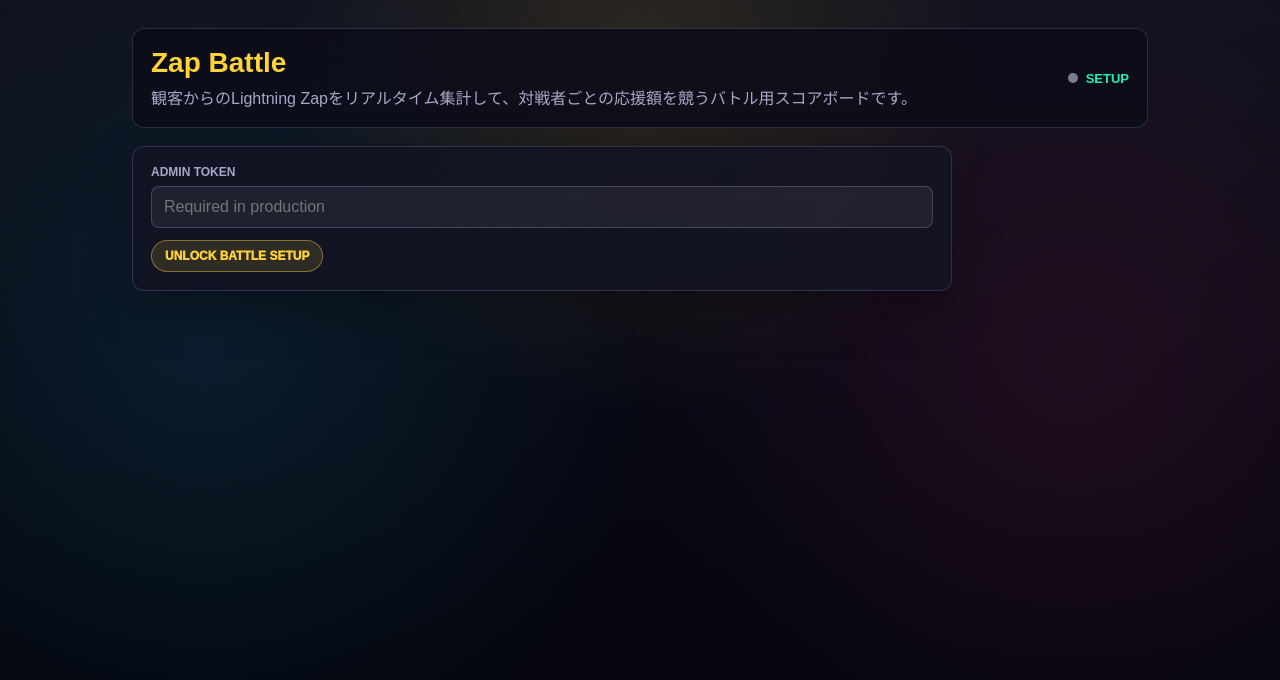
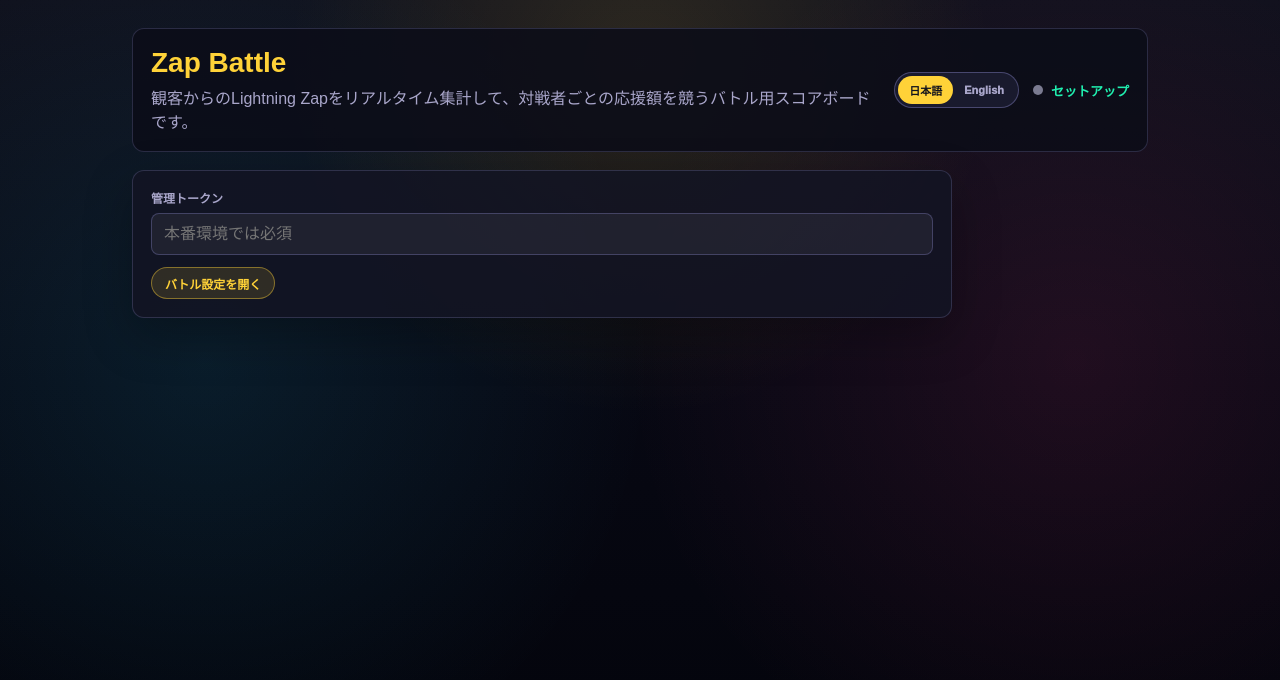
Before and after one commit to TokyoBitcoinBase/zap-battle, a Next.js app: page / in a window 1280 px wide. Shown: the top 680 px of the page. Built offline with nearby package versions, Linux system fonts and the light colour scheme.

Commit message:
Improve bilingual battle launcher

```diff
--- a/app/globals.css
+++ b/app/globals.css
@@ -365,6 +365,38 @@ select {
   padding: 18px;
 }
 
+.home-top-actions {
+  align-items: center;
+  display: flex;
+  flex: 0 0 auto;
+  gap: 14px;
+}
+
+.language-switch {
+  background: rgba(31, 32, 55, 0.72);
+  border: 1px solid rgba(136, 133, 201, 0.42);
+  border-radius: 999px;
+  display: inline-flex;
+  padding: 3px;
+}
+
+.language-option {
+  background: transparent;
+  border: 0;
+  border-radius: 999px;
+  color: var(--muted);
+  cursor: pointer;
+  font-size: 11px;
+  font-weight: 1000;
+  min-height: 28px;
+  padding: 0 11px;
+}
+
+.language-option.active {
+  background: var(--gold);
+  color: #11121d;
+}
+
 .auth-panel {
   align-items: flex-end;
 }
@@ -414,8 +446,7 @@ select {
 }
 
 .saved-battles {
-  border-bottom: 1px solid var(--line);
-  padding-bottom: 20px;
+  padding-top: 20px;
 }
 
 .saved-battles-head {
@@ -533,7 +564,8 @@ select {
 }
 
 .new-battle {
-  padding-top: 20px;
+  border-bottom: 1px solid var(--line);
+  padding-bottom: 20px;
 }
 
 .new-battle h2 {
@@ -563,6 +595,16 @@ select {
 }
 
 @media (max-width: 680px) {
+  .home-topbar {
+    align-items: stretch;
+    flex-direction: column;
+  }
+
+  .home-top-actions {
+    justify-content: space-between;
+    width: 100%;
+  }
+
   .saved-battle-list li {
     grid-template-columns: 1fr;
   }
--- a/app/page.tsx
+++ b/app/page.tsx
@@ -1,20 +1,76 @@
-import { BattleLauncher } from "@/src/ui/battle-launcher";
+"use client";
+
+import { useEffect, useState } from "react";
+import { readBrowserStorage, writeBrowserStorage } from "@/src/browser-storage";
+import { BattleLauncher, type BattleLauncherLocale } from "@/src/ui/battle-launcher";
+
+const HOME_COPY = {
+  en: {
+    description: "A live scoreboard that totals audience Lightning Zaps and compares support for each contestant.",
+    language: "Language",
+    setup: "setup"
+  },
+  ja: {
+    description: "観客からのLightning Zapをリアルタイム集計して、対戦者ごとの応援額を競うバトル用スコアボードです。",
+    language: "言語",
+    setup: "セットアップ"
+  }
+} satisfies Record<BattleLauncherLocale, {
+  description: string;
+  language: string;
+  setup: string;
+}>;
+
+const LOCALE_STORAGE_KEY = "zap-battle:locale";
 
 export default function HomePage() {
+  const [locale, setLocale] = useState<BattleLauncherLocale>("ja");
+  const copy = HOME_COPY[locale];
+
+  useEffect(() => {
+    const stored = readBrowserStorage(LOCALE_STORAGE_KEY, ["local"]);
+    if (stored === "ja" || stored === "en") setLocale(stored);
+  }, []);
+
+  function selectLocale(nextLocale: BattleLauncherLocale) {
+    setLocale(nextLocale);
+    writeBrowserStorage(LOCALE_STORAGE_KEY, nextLocale, ["local"]);
+  }
+
   return (
     <main className="page">
-      <section className="topbar">
+      <section className="topbar home-topbar">
         <div className="title">
           <h1>Zap Battle</h1>
-          <p>観客からのLightning Zapをリアルタイム集計して、対戦者ごとの応援額を競うバトル用スコアボードです。</p>
+          <p>{copy.description}</p>
         </div>
-        <div className="status">
-          <span className="status-dot" aria-hidden="true" />
-          <strong>setup</strong>
+        <div className="home-top-actions">
+          <div className="language-switch" role="group" aria-label={copy.language}>
+            <button
+              aria-pressed={locale === "ja"}
+              className={`language-option ${locale === "ja" ? "active" : ""}`}
+              onClick={() => selectLocale("ja")}
+              type="button"
+            >
+              日本語
+            </button>
+            <button
+              aria-pressed={locale === "en"}
+              className={`language-option ${locale === "en" ? "active" : ""}`}
+              onClick={() => selectLocale("en")}
+              type="button"
+            >
+              English
+            </button>
+          </div>
+          <div className="status">
+            <span className="status-dot" aria-hidden="true" />
+            <strong>{copy.setup}</strong>
+          </div>
         </div>
       </section>
 
-      <BattleLauncher />
+      <BattleLauncher locale={locale} />
     </main>
   );
 }
--- a/src/ui/battle-launcher.tsx
+++ b/src/ui/battle-launcher.tsx
@@ -10,19 +10,85 @@ type SessionsResponse = {
   sessions?: ZapBattleSessionSummary[];
 };
 
-export function BattleLauncher() {
+export type BattleLauncherLocale = "en" | "ja";
+
+type LauncherStatus = "" | "battleIdRequired" | "checking" | "invalid" | "verified";
+
+const LAUNCHER_COPY = {
+  en: {
+    admin: "Admin",
+    adminToken: "Admin Token",
+    adminTokenPlaceholder: "Required in production",
+    battleId: "Battle ID",
+    battleIdRequired: "Enter a Battle ID.",
+    checking: "Checking...",
+    checkingStatus: "Checking token...",
+    invalid: "Admin token is invalid.",
+    loadingSaved: "Loading saved URLs...",
+    newBattle: "New Battle URL",
+    noSaved: "No saved URLs.",
+    openAdmin: "Open Admin",
+    openPublic: "Open Public Display",
+    public: "Public Display",
+    publicUrl: "Public URL",
+    refresh: "Refresh",
+    refreshing: "Loading...",
+    savedBattle: "Saved Battle URLs",
+    savedDescription: "Saved battles are listed with the most recently updated first.",
+    savedLoadError: "Could not load saved URLs.",
+    statusDraft: "Ready",
+    statusEnded: "Ended",
+    statusLive: "Live",
+    statusPaused: "Paused",
+    unlock: "Unlock Battle Setup",
+    updated: "Updated",
+    verified: "Admin token verified."
+  },
+  ja: {
+    admin: "管理画面",
+    adminToken: "管理トークン",
+    adminTokenPlaceholder: "本番環境では必須",
+    battleId: "Battle ID",
+    battleIdRequired: "Battle IDを入力してください。",
+    checking: "確認中...",
+    checkingStatus: "管理トークンを確認しています...",
+    invalid: "管理トークンが正しくありません。",
+    loadingSaved: "保存済みURLを読み込んでいます...",
+    newBattle: "新しいBattle URL",
+    noSaved: "保存済みURLはありません。",
+    openAdmin: "管理画面を開く",
+    openPublic: "公開画面を開く",
+    public: "公開画面",
+    publicUrl: "公開URL",
+    refresh: "再読込",
+    refreshing: "読込中...",
+    savedBattle: "保存済みBattle URL",
+    savedDescription: "保存されているバトルを新しい順に表示しています。",
+    savedLoadError: "保存済みURLを読み込めませんでした。",
+    statusDraft: "開始待ち",
+    statusEnded: "終了",
+    statusLive: "ライブ",
+    statusPaused: "停止中",
+    unlock: "バトル設定を開く",
+    updated: "更新",
+    verified: "管理トークンを確認しました。"
+  }
+} satisfies Record<BattleLauncherLocale, Record<string, string>>;
+
+export function BattleLauncher({ locale = "ja" }: { locale?: BattleLauncherLocale }) {
   const router = useRouter();
   const [battleId, setBattleId] = useState("");
   const [adminToken, setAdminToken] = useState("");
   const [verified, setVerified] = useState(false);
   const [checking, setChecking] = useState(false);
-  const [status, setStatus] = useState("");
+  const [status, setStatus] = useState<LauncherStatus>("");
   const [savedSessions, setSavedSessions] = useState<ZapBattleSessionSummary[]>([]);
   const [sessionsLoading, setSessionsLoading] = useState(false);
-  const [sessionsError, setSessionsError] = useState("");
+  const [sessionsError, setSessionsError] = useState(false);
   const normalizedId = useMemo(() => normalizeBattleId(battleId), [battleId]);
   const displayPath = normalizedId ? sessionDisplayPath(normalizedId) : "";
   const operatorPath = displayPath ? `${displayPath}?admin=1&create=1` : "";
+  const copy = LAUNCHER_COPY[locale];
 
   useEffect(() => {
     const stored = readStoredAdminToken();
@@ -32,20 +98,20 @@ export function BattleLauncher() {
 
   async function verifyToken(token = adminToken) {
     setChecking(true);
-    setStatus("Checking token...");
+    setStatus("checking");
     try {
       const response = await fetch("/api/zap-live/admin/check", {
         method: "POST",
         headers: adminHeaders(token)
       });
-      if (!response.ok) throw new Error("Admin token is invalid.");
+      if (!response.ok) throw new Error("invalid_admin_token");
       writeStoredAdminToken(token.trim());
       setVerified(true);
-      setStatus("Admin token verified.");
+      setStatus("verified");
       void loadSavedSessions(token.trim());
-    } catch (error) {
+    } catch {
       setVerified(false);
-      setStatus(error instanceof Error ? error.message : "Admin token is invalid.");
+      setStatus("invalid");
     } finally {
       setChecking(false);
     }
@@ -53,17 +119,17 @@ export function BattleLauncher() {
 
   async function loadSavedSessions(token = adminToken) {
     setSessionsLoading(true);
-    setSessionsError("");
+    setSessionsError(false);
     try {
       const response = await fetch("/api/zap-live/sessions", {
         cache: "no-store",
         headers: adminHeaders(token)
       });
-      if (!response.ok) throw new Error("保存済みURLを読み込めませんでした。");
+      if (!response.ok) throw new Error("session_list_unavailable");
       const json = await response.json() as SessionsResponse;
       setSavedSessions(Array.isArray(json.sessions) ? json.sessions : []);
-    } catch (error) {
-      setSessionsError(error instanceof Error ? error.message : "保存済みURLを読み込めませんでした。");
+    } catch {
+      setSessionsError(true);
     } finally {
       setSessionsLoading(false);
     }
@@ -76,7 +142,7 @@ export function BattleLauncher() {
 
   function openOperatorDisplay() {
     if (!operatorPath) {
-      setStatus("Battle IDを入力してください。");
+      setStatus("battleIdRequired");
       return;
     }
     rememberSessionToken();
@@ -99,87 +165,34 @@ export function BattleLauncher() {
       {!verified ? (
         <>
           <label className="field">
-            <span>Admin Token</span>
+            <span>{copy.adminToken}</span>
             <input
               onChange={(event) => {
                 setAdminToken(event.target.value);
                 setVerified(false);
               }}
-              placeholder="Required in production"
+              placeholder={copy.adminTokenPlaceholder}
               type="password"
               value={adminToken}
             />
           </label>
           <button className="button gold" disabled={checking} type="submit">
-            {checking ? "Checking..." : "Unlock Battle Setup"}
+            {checking ? copy.checking : copy.unlock}
           </button>
         </>
       ) : null}
-      {status ? <p className={`admin-status ${verified ? "verified" : ""}`}>{status}</p> : null}
+      {status ? (
+        <p className={`admin-status ${verified ? "verified" : ""}`}>
+          {launcherStatusLabel(status, copy)}
+        </p>
+      ) : null}
 
       {verified ? (
         <>
-          <section className="saved-battles" aria-labelledby="saved-battles-title">
-            <div className="saved-battles-head">
-              <div>
-                <h2 id="saved-battles-title">保存済みBattle URL</h2>
-                <p>保存されているバトルを新しい順に表示しています。</p>
-              </div>
-              <button
-                className="button"
-                disabled={sessionsLoading}
-                onClick={() => void loadSavedSessions()}
-                type="button"
-              >
-                {sessionsLoading ? "読込中..." : "再読込"}
-              </button>
-            </div>
-            {sessionsError ? <p className="saved-battles-message error">{sessionsError}</p> : null}
-            {!sessionsError && sessionsLoading && savedSessions.length === 0 ? (
-              <p className="saved-battles-message">保存済みURLを読み込んでいます...</p>
-            ) : null}
-            {!sessionsError && !sessionsLoading && savedSessions.length === 0 ? (
-              <p className="saved-battles-message">保存済みURLはありません。</p>
-            ) : null}
-            {savedSessions.length > 0 ? (
-              <ul className="saved-battle-list">
-                {savedSessions.map((savedSession) => {
-                  const savedDisplayPath = sessionDisplayPath(savedSession.id);
-                  return (
-                    <li key={savedSession.id}>
-                      <div className="saved-battle-info">
-                        <div className="saved-battle-title">
-                          <strong>{savedSession.title}</strong>
-                          <span className={`saved-battle-status ${savedSession.status}`}>
-                            {sessionStatusLabel(savedSession.status)}
-                          </span>
-                        </div>
-                        <code>{savedDisplayPath}</code>
-                        {savedSession.updatedAt ? <small>更新 {formatSessionTime(savedSession.updatedAt)}</small> : null}
-                      </div>
-                      <div className="saved-battle-actions">
-                        <Link
-                          className="button primary"
-                          href={`${savedDisplayPath}?admin=1`}
-                          onClick={() => writeStoredAdminToken(adminToken.trim(), savedSession.id)}
-                        >
-                          管理画面
-                        </Link>
-                        <Link className="button" href={savedDisplayPath}>
-                          公開画面
-                        </Link>
-                      </div>
-                    </li>
-                  );
-                })}
-              </ul>
-            ) : null}
-          </section>
-
           <section className="new-battle">
-            <h2>新しいBattle URL</h2>
+            <h2>{copy.newBattle}</h2>
             <label className="field">
-              <span>Battle ID</span>
+              <span>{copy.battleId}</span>
               <input
                 autoCapitalize="none"
                 autoCorrect="off"
@@ -192,18 +205,84 @@ export function BattleLauncher() {
             {displayPath ? (
               <>
                 <div className="launcher-preview">
-                  <span>Public URL</span>
+                  <span>{copy.publicUrl}</span>
                   <code>{displayPath}</code>
                 </div>
                 <div className="home-actions">
                   <Link className="button primary" href={operatorPath} onClick={rememberSessionToken}>
-                    管理画面を開く
+                    {copy.openAdmin}
                   </Link>
                   <Link className="button" href={displayPath} onClick={rememberSessionToken}>
-                    公開画面を開く
+                    {copy.openPublic}
                   </Link>
                 </div>
               </>
+            ) : null}
+          </section>
+
+          <section className="saved-battles" aria-labelledby="saved-battles-title">
+            <div className="saved-battles-head">
+              <div>
+                <h2 id="saved-battles-title">{copy.savedBattle}</h2>
+                <p>{copy.savedDescription}</p>
+              </div>
+              <button
+                className="button"
+                disabled={sessionsLoading}
+                onClick={() => void loadSavedSessions()}
+                type="button"
+              >
+                {sessionsLoading ? copy.refreshing : copy.refresh}
+              </button>
+            </div>
+            {sessionsError ? <p className="saved-battles-message error">{copy.savedLoadError}</p> : null}
+            {!sessionsError && sessionsLoading && savedSessions.length === 0 ? (
+              <p className="saved-battles-message">{copy.loadingSaved}</p>
+            ) : null}
+            {!sessionsError && !sessionsLoading && savedSessions.length === 0 ? (
+              <p className="saved-battles-message">{copy.noSaved}</p>
+            ) : null}
+            {savedSessions.length > 0 ? (
+              <ul className="saved-battle-list">
+                {savedSessions.map((savedSession) => {
+                  const savedDisplayPath = sessionDisplayPath(savedSession.id);
+                  return (
+                    <li key={savedSession.id}>
+                      <div className="saved-battle-info">
+                        <div className="saved-battle-title">
+                          <strong>{savedSession.title}</strong>
+                          <span className={`saved-battle-status ${savedSession.status}`}>
+                            {sessionStatusLabel(savedSession.status, locale)}
+                          </span>
+                        </div>
+                        <code>{savedDisplayPath}</code>
+                        {savedSession.updatedAt ? (
+                          <small>{copy.updated} {formatSessionTime(savedSession.updatedAt, locale)}</small>
+                        ) : null}
+                      </div>
+                      <div className="saved-battle-actions">
+                        <Link
+                          className="button primary"
+                          href={`${savedDisplayPath}?admin=1`}
+                          onClick={() => writeStoredAdminToken(adminToken.trim(), savedSession.id)}
+                          rel="noopener noreferrer"
+                          target="_blank"
+                        >
+                          {copy.admin}
+                        </Link>
+                        <Link
+                          className="button"
+                          href={savedDisplayPath}
+                          rel="noopener noreferrer"
+                          target="_blank"
+                        >
+                          {copy.public}
+                        </Link>
+                      </div>
+                    </li>
+                  );
+                })}
+              </ul>
             ) : null}
           </section>
         </>
@@ -226,15 +305,29 @@ function sessionDisplayPath(sessionId: string): string {
   return `/zap-battle/${encodeURIComponent(sessionId)}/display`;
 }
 
-function sessionStatusLabel(status: ZapBattleSessionSummary["status"]): string {
-  if (status === "live") return "ライブ";
-  if (status === "paused") return "停止中";
-  if (status === "ended") return "終了";
-  return "開始待ち";
+function launcherStatusLabel(
+  status: Exclude<LauncherStatus, "">,
+  copy: typeof LAUNCHER_COPY[BattleLauncherLocale]
+): string {
+  if (status === "checking") return copy.checkingStatus;
+  if (status === "verified") return copy.verified;
+  if (status === "battleIdRequired") return copy.battleIdRequired;
+  return copy.invalid;
 }
 
-function formatSessionTime(timestamp: number): string {
-  return new Intl.DateTimeFormat("ja-JP", {
+function sessionStatusLabel(
+  status: ZapBattleSessionSummary["status"],
+  locale: BattleLauncherLocale
+): string {
+  const copy = LAUNCHER_COPY[locale];
+  if (status === "live") return copy.statusLive;
+  if (status === "paused") return copy.statusPaused;
+  if (status === "ended") return copy.statusEnded;
+  return copy.statusDraft;
+}
+
+function formatSessionTime(timestamp: number, locale: BattleLauncherLocale): string {
+  return new Intl.DateTimeFormat(locale === "ja" ? "ja-JP" : "en-US", {
     dateStyle: "short",
     timeStyle: "short"
   }).format(new Date(timestamp * 1000));
```
